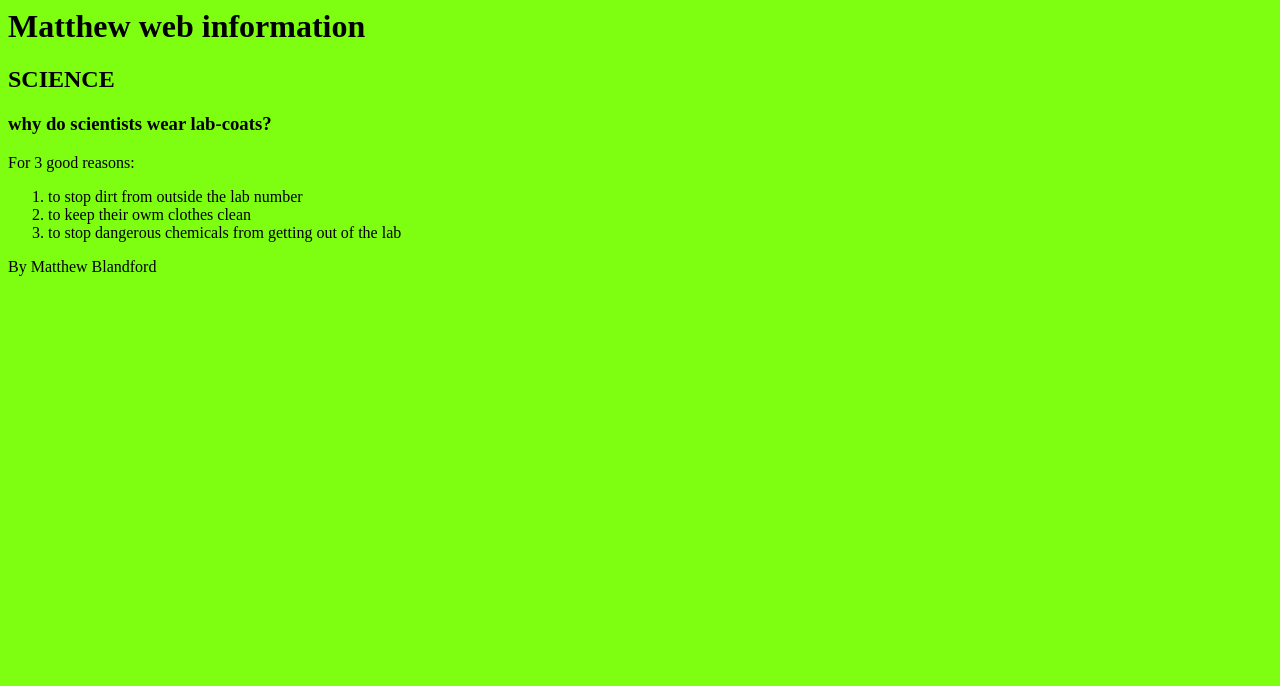
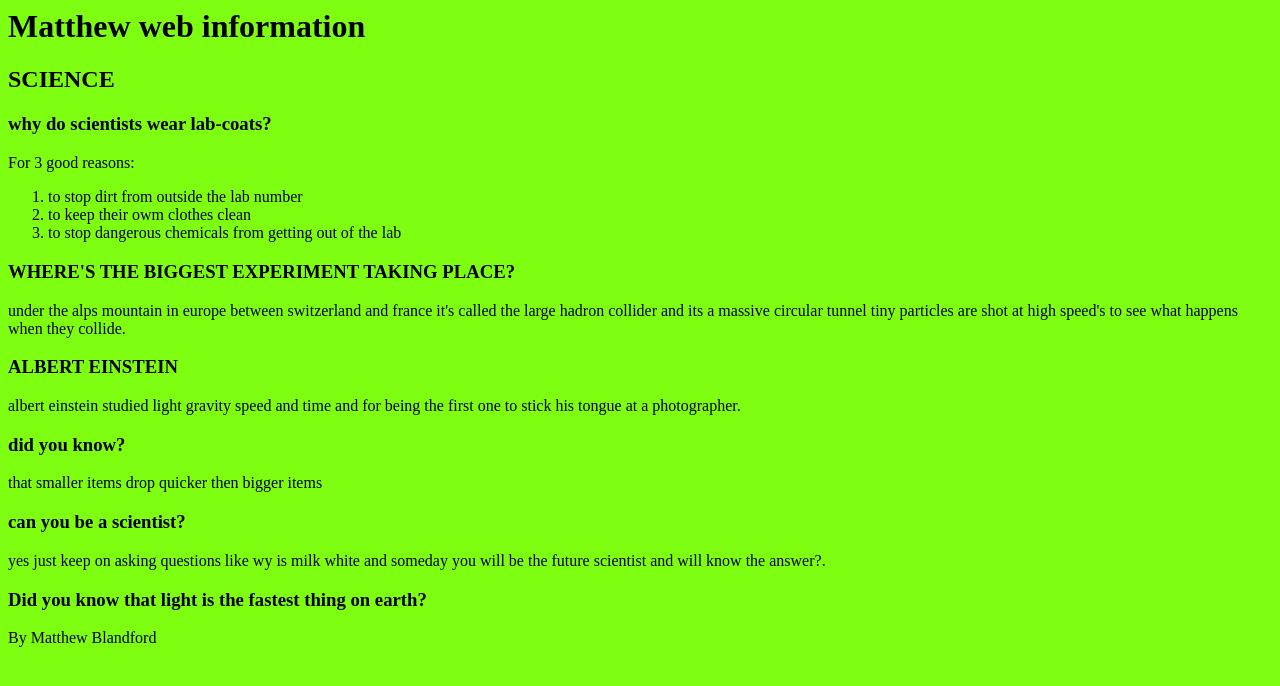
Before and after one commit to markblandford/matthew-web, a plain HTML site: page index.html in a window 1280 px wide. Drawn offline with Linux system fonts and the light colour scheme.

Commit message:
more science

```diff
--- a/index.html
+++ b/index.html
@@ -21,10 +21,30 @@
             <li>to stop dangerous chemicals from getting out of the lab</li>
         </ol>
 
+        <h3>WHERE'S THE BIGGEST EXPERIMENT TAKING PLACE?</h3>
+
+        <p> under the alps mountain in europe between switzerland and france it's called the large hadron collider and its a massive
+            circular tunnel tiny particles are shot at high speed's to see what happens when they collide.
+        </p>
+
+        <h3> ALBERT EINSTEIN</h3>
+
+        <P> albert einstein studied light gravity speed and time and for being the first one to stick his tongue
+            at a photographer.
+
+        <h3> did you know?</h3>
+
+        <p> that smaller items drop quicker then bigger items</p>
 
 
+        <h3> can you be a scientist?</h3>
+        <p>yes just keep on asking questions like wy is milk white and someday you will be the future
+        scientist and will know the answer?.</p>
+
+        <h3>Did you know that light is the fastest thing on earth?</h3>
+
         <footer>
-            <p>By Matthew Blandford</p>
+            <p>By Matthew Blandford<p>
         </footer>
     </body>
 </html>
```
